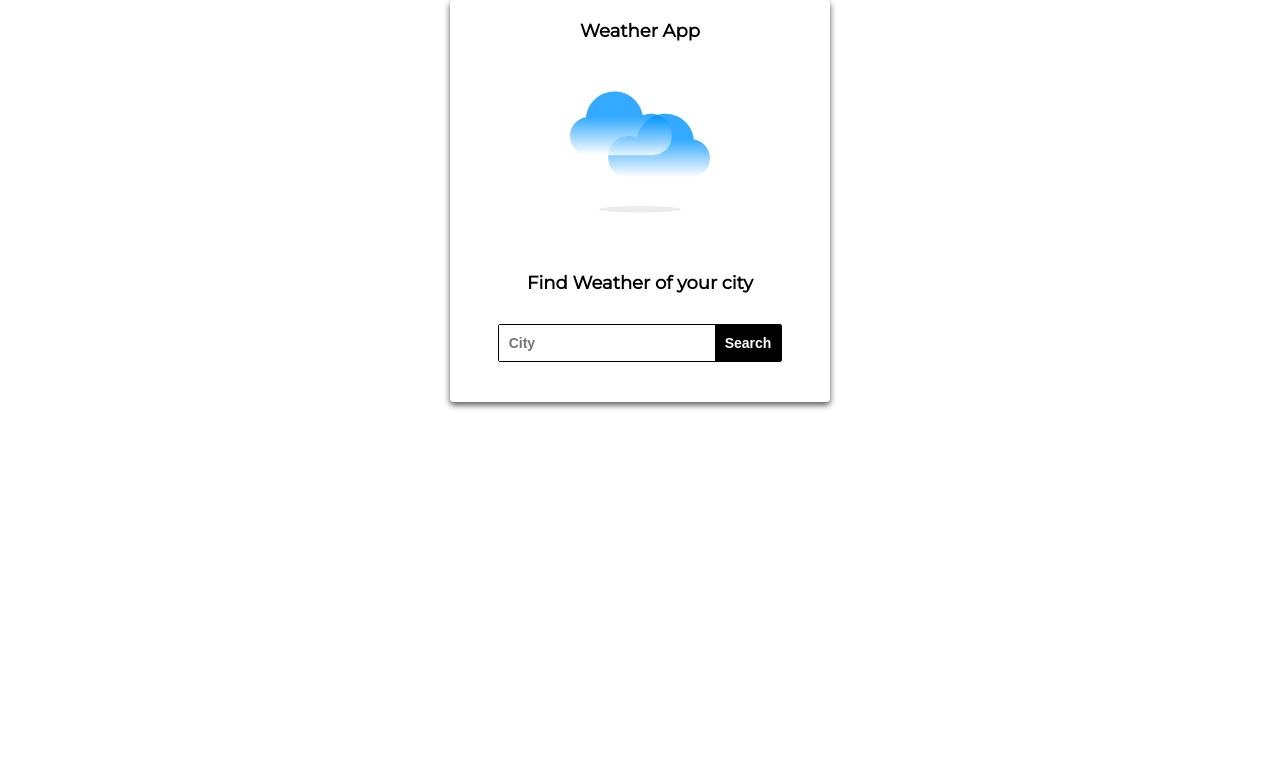
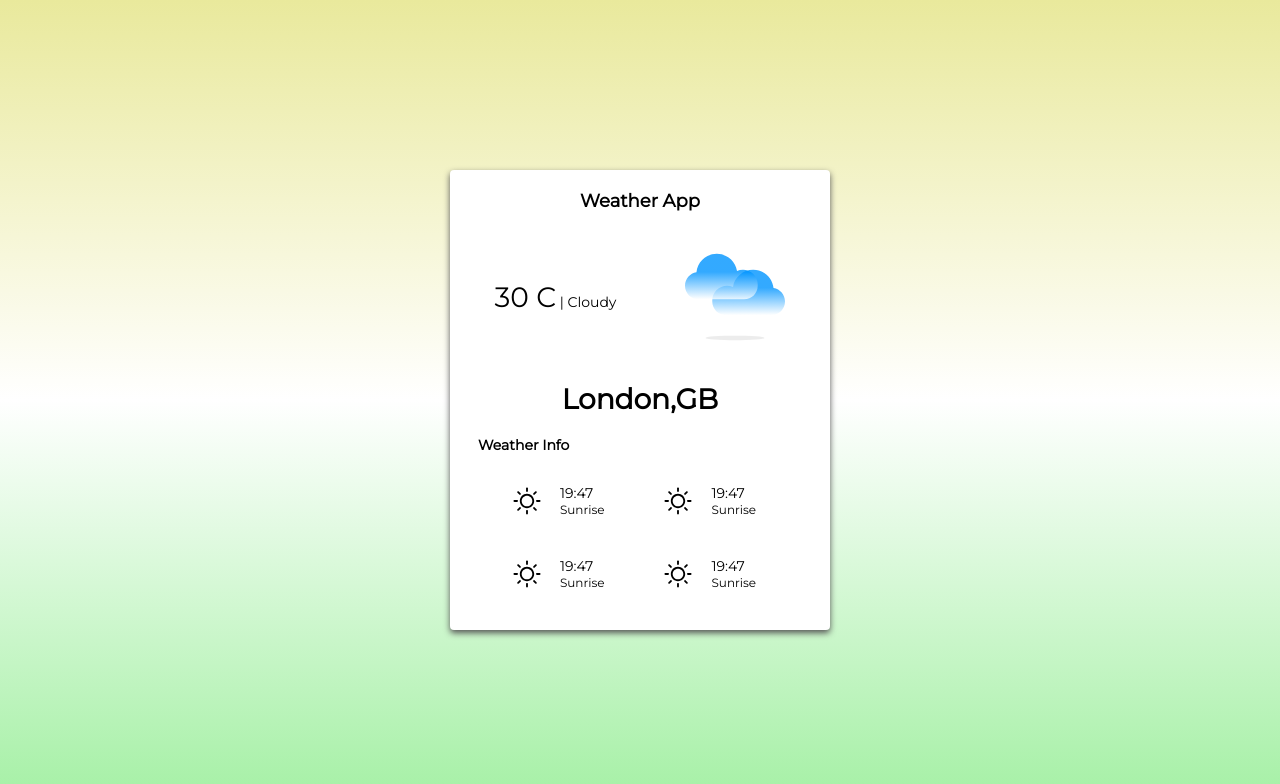
Before and after one commit to Mdakhib/weather-app, a React (Create React App) app: page / in a window 1280 px wide. Shown: the top 784 px of the page. Built offline with nearby package versions, Linux system fonts and the light colour scheme.

Commit message:
done with styling in weather component using styled-component

```diff
--- a/src/App.js
+++ b/src/App.js
@@ -1,6 +1,6 @@
 import styled from "styled-components";
 import CityComponent from "./modules/CityComponent";
-// import { WeatherComponent } from "./modules/WeatherInfoComponent";
+import WeatherComponent from "./modules/WeatherInfoComponent";
 
 const Container = styled.div`
   display: flex;
@@ -25,8 +25,8 @@ function App() {
   return (
     <Container>
       <AppLabel>Weather App</AppLabel>
-      <CityComponent />
-      {/* <WeatherComponent /> */}
+      {/* <CityComponent /> */}
+      <WeatherComponent />
     </Container>
   );
 }
--- a/src/index.css
+++ b/src/index.css
@@ -5,6 +5,11 @@ body {
     sans-serif;
   -webkit-font-smoothing: antialiased;
   -moz-osx-font-smoothing: grayscale;
+  display: flex;
+  justify-content: center;
+  align-items: center;
+  height: 100vh;
+  background: linear-gradient(rgb(233, 233, 156),white,rgb(165, 240, 165));
 }
 
 code {
--- a/src/modules/WeatherInfoComponent.js
+++ b/src/modules/WeatherInfoComponent.js
@@ -1,3 +1,116 @@
-export const WeatherComponent = () => {
-  return "WeatherComponent";
+import React from "react";
+import styled from "styled-components";
+
+const WeatherCondition = styled.div`
+  display: flex;
+  flex-direction: row;
+  align-items: center;
+  width: 100%;
+  justify-content: space-between;
+  margin: 30px auto;
+`;
+
+const Condition = styled.span`
+  margin: 20px auto;
+  font-size: 14px;
+
+  & span {
+    font-size: 28px;
+  }
+`;
+
+const WeatherLogo = styled.img`
+  width: 100px;
+  height: 100px;
+  margin: 5px auto;
+`;
+
+const Location = styled.span`
+  font-size: 28px;
+  font-weight: bold;
+`;
+
+const WeatherInfoLabel = styled.span`
+  font-size: 14px;
+  font-weight: bold;
+  margin: 20px 25px 10px;
+  text-align: start;
+  width: 90%;
+`;
+
+const WeatherContainer = styled.div`
+  display: flex;
+  width: 100%;
+  margin: 30px auto;
+  flex-direction: row;
+  justify-content: space-between;
+  align-items: center;
+`;
+
+const WeatherInfoContainer = styled.div`
+  display: flex;
+  width: 90%;
+  flex-direction: row;
+  justify-content: space-evenly;
+  align-items: center;
+  flex-wrap: wrap;
+`;
+
+const InfoContainer = styled.div`
+  display: flex;
+  margin: 5px 10px;
+  flex-direction: row;
+  justify-content: space-evenly;
+  align-items: center;
+`;
+
+const InfoIcon = styled.img`
+  width: 36px;
+  height: 36px;
+`;
+const InfoLabel = styled.span`
+  display: flex;
+  flex-direction: column;
+  font-size: 14px;
+  margin: 15px;
+  & span {
+    font-size: 12px;
+    text-transform: capitalize;
+  }
+`;
+
+const WeatherInfoComponent = () => {
+  return (
+    <InfoContainer>
+      <InfoIcon src="/icons/temp.svg" />
+      <InfoLabel>
+        19:47
+        <span>Sunrise</span>
+      </InfoLabel>
+    </InfoContainer>
+  );
 };
+
+function WeatherComponent() {
+  return (
+    <>
+      <WeatherCondition>
+        <Condition>
+          {" "}
+          <span>30 C</span> | Cloudy{" "}
+        </Condition>
+        <WeatherLogo src="/icons/perfect-day.svg" />
+      </WeatherCondition>
+      <Location>London,GB</Location>
+      <WeatherInfoLabel>Weather Info</WeatherInfoLabel>
+      <WeatherInfoContainer>
+        <WeatherInfoComponent />
+        <WeatherInfoComponent />
+        <WeatherInfoComponent />
+        <WeatherInfoComponent />
+      </WeatherInfoContainer>
+    </>
+  );
+}
+
+export default WeatherComponent;
```
